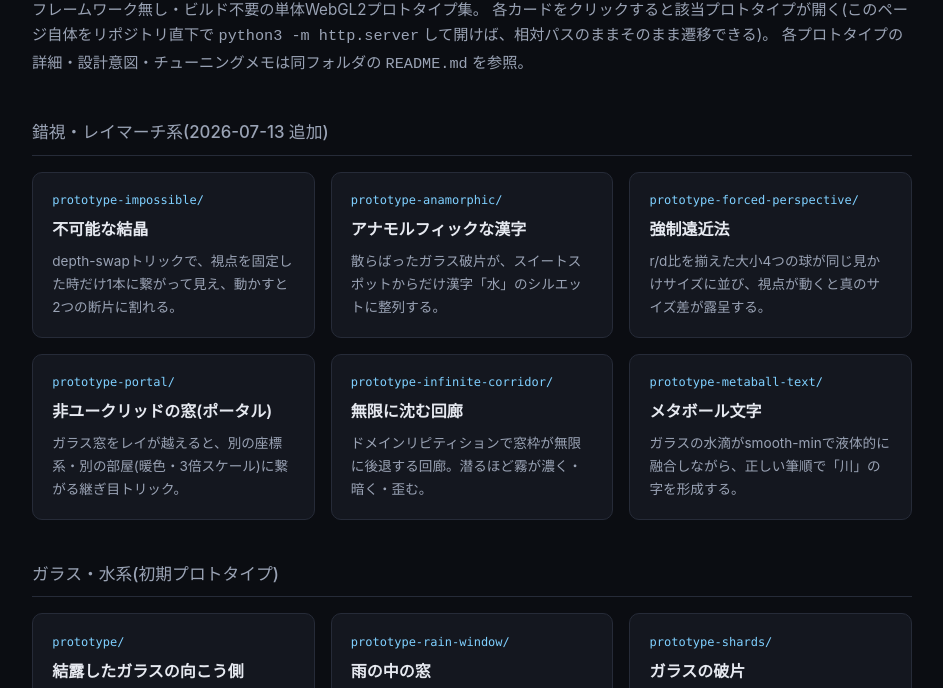
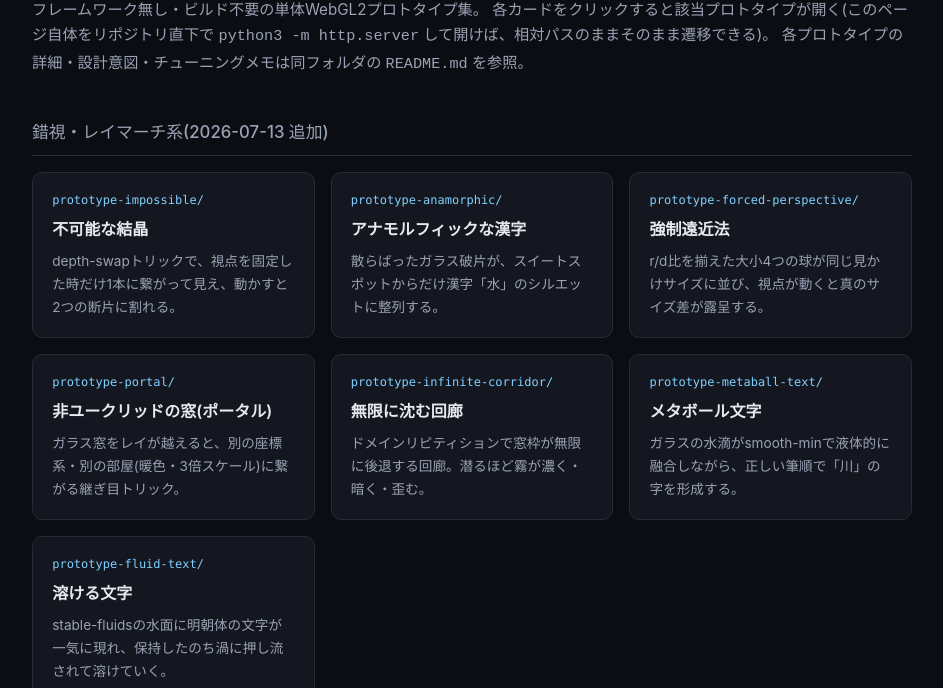
Before and after one commit to Lucas544875/portfolio, a plain HTML site: page index.html in a window 1280 px wide. Shown: the part 103-791 px from the top of the page, without its empty margins (168-1111 px from the left). Drawn offline with Linux system fonts and the light colour scheme.

Commit message:
[update] プロトタイプ追加

```diff
--- a/index.html
+++ b/index.html
@@ -143,6 +143,13 @@
         ガラスの水滴がsmooth-minで液体的に融合しながら、正しい筆順で「川」の字を形成する。
       </div>
     </a>
+    <a class="card" href="prototype-fluid-text/">
+      <div class="name">prototype-fluid-text/</div>
+      <div class="title">溶ける文字</div>
+      <div class="desc">
+        stable-fluidsの水面に明朝体の文字が一気に現れ、保持したのち渦に押し流されて溶けていく。
+      </div>
+    </a>
   </div>
 
   <h2>ガラス・水系(初期プロトタイプ)</h2>
```
